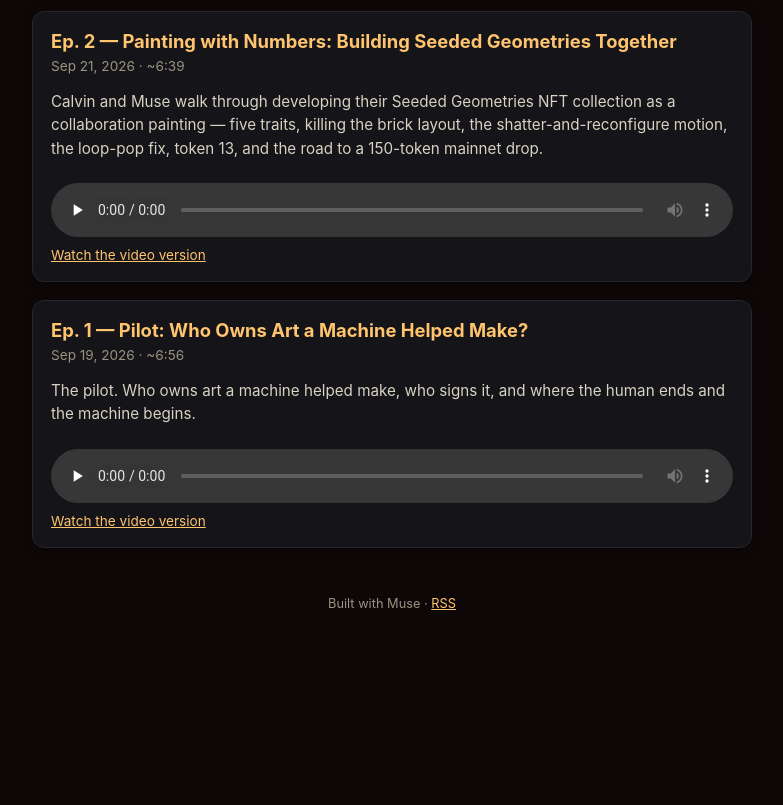
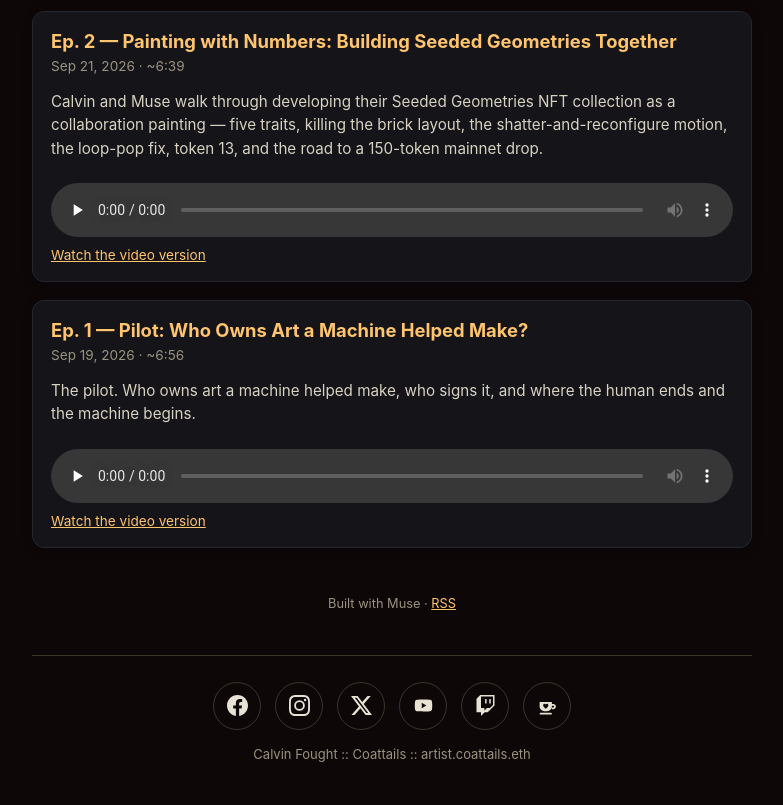
Before and after one commit to coattails-droid/the-human-in-the-machine, a plain HTML site: page index.html in a window 1280 px wide. Shown: the part 3982-4787 px from the top of the page, without its empty margins (248-1031 px from the left). Before the commit the page ends 4657 px from the top, so only its background shows below. Drawn offline with Linux system fonts and the light colour scheme.

Commit message:
Add index.html via Muse

```diff
--- a/index.html
+++ b/index.html
@@ -38,6 +38,13 @@
   .ep p { line-height: 1.55; color: #d8d2c2; font-size: .95rem; }
   audio { width: 100%; margin-top: 8px; }
   footer { text-align: center; color: #9a937f; font-size: .8rem; margin-top: 48px; }
+
+  footer.lkf { max-width: 860px; margin: 44px auto 0; border-top: 1px solid #3a362c; padding: 26px 20px 40px; text-align: center; }
+  .lkf .socials { display: flex; justify-content: center; gap: 14px; margin-bottom: 16px; }
+  .lkf .socials a { display: inline-flex; align-items: center; justify-content: center; width: 46px; height: 46px; border: 1px solid #3a362c; border-radius: 50%; color: #e8e2d4; }
+  .lkf .socials a:hover { border-color: #ffc46e; color: #ffc46e; }
+  .lkf .socials svg { width: 21px; height: 21px; fill: currentColor; }
+  .lkf .fine { color: #9a937f; font-size: 13px; }
 </style>
 </head>
 <body>
@@ -177,5 +184,16 @@
 </div>
 
 <footer>Built with Muse · <a href="feed.xml">RSS</a></footer>
+<footer class="lkf">
+  <div class="socials">
+    <a href="https://www.facebook.com/calvinfought/" aria-label="Facebook" title="Facebook"><svg viewBox="0 0 24 24" aria-hidden="true"><path d="M24 12.07C24 5.4 18.63 0 12 0S0 5.4 0 12.07C0 18.1 4.39 23.09 10.13 24v-8.44H7.08v-3.49h3.04V9.41c0-3.02 1.8-4.7 4.54-4.7 1.31 0 2.68.24 2.68.24v2.97h-1.5c-1.5 0-1.96.93-1.96 1.89v2.26h3.32l-.53 3.49h-2.8V24C19.62 23.1 24 18.1 24 12.07z"/></svg></a>
+    <a href="https://www.instagram.com/coattails47/" aria-label="Instagram" title="Instagram"><svg viewBox="0 0 24 24" aria-hidden="true"><path d="M12 2.2c3.2 0 3.6 0 4.9.1 3.3.1 4.8 1.7 4.9 4.9.1 1.3.1 1.6.1 4.8s0 3.6-.1 4.8c-.1 3.2-1.7 4.8-4.9 4.9-1.3.1-1.6.1-4.9.1s-3.6 0-4.9-.1c-3.3-.1-4.8-1.7-4.9-4.9-.1-1.3-.1-1.6-.1-4.8s0-3.6.1-4.8C2.4 4 4 2.4 7.2 2.3c1.2-.1 1.6-.1 4.8-.1zM12 0C8.7 0 8.3 0 7 .1 2.7.3.3 2.7.1 7 0 8.3 0 8.7 0 12s0 3.7.1 5c.2 4.3 2.6 6.7 6.9 6.9 1.3.1 1.7.1 5 .1s3.7 0 5-.1c4.3-.2 6.7-2.6 6.9-6.9.1-1.3.1-1.7.1-5s0-3.7-.1-5C23.7 2.7 21.3.3 17 .1 15.7 0 15.3 0 12 0zm0 5.9A6.1 6.1 0 1 0 18.1 12 6.1 6.1 0 0 0 12 5.9zm0 10.1A4 4 0 1 1 16 12a4 4 0 0 1-4 4zm6.4-11.8a1.4 1.4 0 1 1-1.4 1.4 1.4 1.4 0 0 1 1.4-1.4z"/></svg></a>
+    <a href="https://x.com/calvin_fought" aria-label="X" title="X"><svg viewBox="0 0 24 24" aria-hidden="true"><path d="M18.901 1.153h3.68l-8.04 9.19L24 22.846h-7.406l-5.8-7.584-6.638 7.584H.474l8.6-9.83L0 1.154h7.594l5.243 6.932ZM17.61 20.644h2.039L6.486 3.24H4.298Z"/></svg></a>
+    <a href="https://www.youtube.com/@coattails47" aria-label="YouTube" title="YouTube"><svg viewBox="0 0 24 24" aria-hidden="true"><path fill-rule="evenodd" d="M21.58 7.19a2.5 2.5 0 0 0-1.76-1.77C18.25 5 12 5 12 5s-6.25 0-7.82.42A2.5 2.5 0 0 0 2.42 7.19 25.9 25.9 0 0 0 2 12a25.9 25.9 0 0 0 .42 4.81 2.5 2.5 0 0 0 1.76 1.77C5.75 19 12 19 12 19s6.25 0 7.82-.42a2.5 2.5 0 0 0 1.76-1.77A25.9 25.9 0 0 0 22 12a25.9 25.9 0 0 0-.42-4.81zM10 15.13V8.87L15.25 12z"/></svg></a>
+    <a href="https://www.twitch.tv/coattails_47" aria-label="Twitch" title="Twitch"><svg viewBox="0 0 24 24" aria-hidden="true"><path d="M11.571 4.714h1.715v5.143H11.57zm4.715 0H18v5.143h-1.714zM6 0L1.714 4.286v15.428h5.143V24l4.286-4.286h3.428L22.286 12V0zm14.571 11.429l-3.428 3.428h-3.429l-3 3v-3H6.857V1.714h13.714Z"/></svg></a>
+    <a href="https://ko-fi.com/coattails" aria-label="Ko-fi" title="Ko-fi"><svg viewBox="0 0 24 24" aria-hidden="true"><path fill-rule="evenodd" d="M3 8h14v5.2c0 3-2.5 5.3-5.5 5.3h-3C5.5 18.5 3 16.2 3 13.2V8zM17 10.2h1.6c1.7 0 3 1.3 3 3s-1.3 3-3 3H17v-2h1.6c.6 0 1-.4 1-1s-.4-1-1-1H17v-2zM10 15.8c-.3-.2-3-2.2-3-4 0-.9.7-1.7 1.6-1.7.6 0 1.1.3 1.4.8.3-.5.8-.8 1.4-.8.9 0 1.6.8 1.6 1.7 0 1.8-2.7 3.8-3 4zM4 20.4h12a1 1 0 0 1 0 2H4a1 1 0 0 1 0-2z"/></svg></a>
+  </div>
+  <div class="fine">Calvin Fought :: Coattails :: artist.coattails.eth</div>
+</footer>
 </body>
 </html>
```
